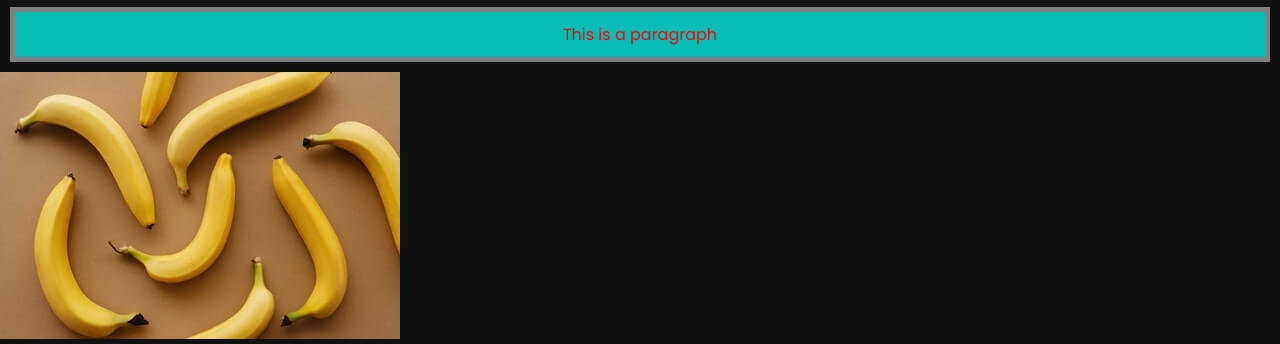
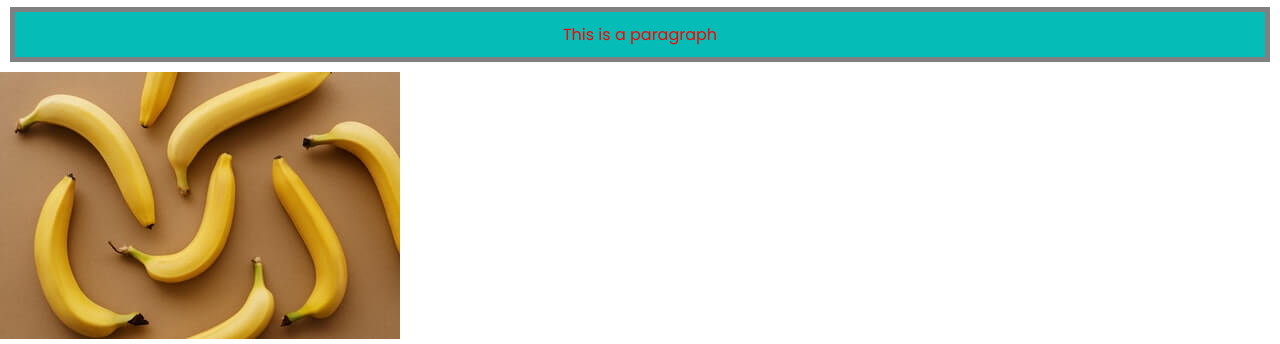
Before and after one commit to only1siddiq/project01, a plain HTML site: page index.html in a window 1280 px wide. Shown: the part 161-505 px from the top of the page. Drawn offline with Linux system fonts and the light colour scheme.

Commit message:
Update style.css

```diff
--- a/css/style.css
+++ b/css/style.css
@@ -24,7 +24,6 @@ body {
   align-items: center;
   flex-direction: column;
   min-height: 100vh;
-  background: var(--color-black-1);
 }
 a {
   position: relative;
```
